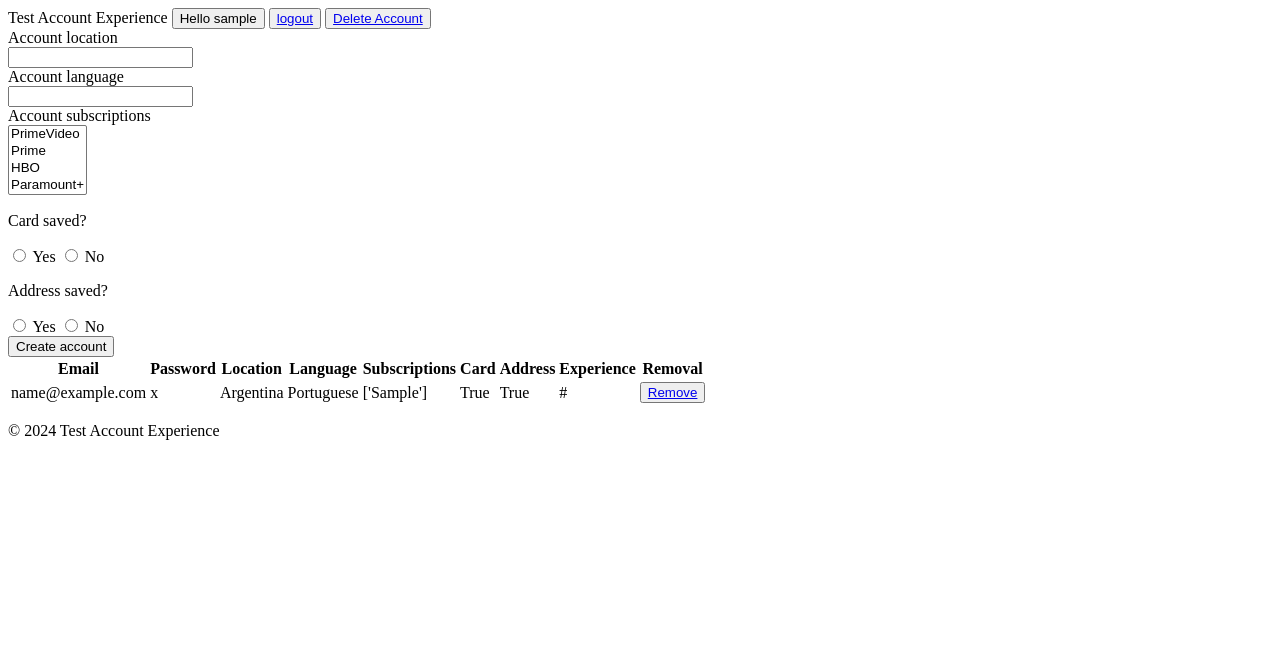
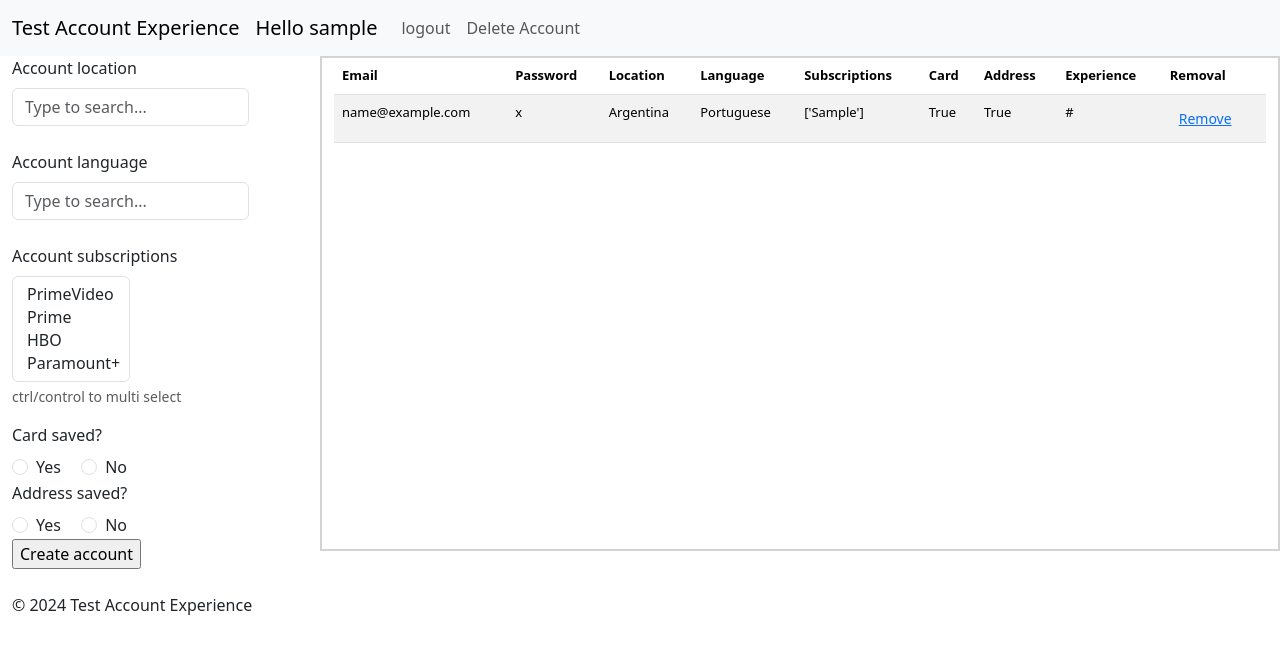
Before and after one commit to pembertonf50/QA-Assignment, a Django app: page / in a window 1280 px wide. Shown: the top 654 px of the page. Run offline with Django 5.2, Linux system fonts and the light colour scheme; a user stored in the database is signed in; tables that the repository leaves empty hold one stand-in row (values such as "Sample post"); some libraries are stand-ins or nearby versions.

Commit message:
intermediate render setup

```diff
--- a/myDjangoProject/settings.py
+++ b/myDjangoProject/settings.py
@@ -38,6 +38,7 @@ INSTALLED_APPS = [
     'django.contrib.messages',
     'django.contrib.staticfiles',
     # Todo: This is where new apps must be added
+    'bootstrap5',
     'testAccountExperience.apps.TestaccountexperienceConfig',
 ]
 
--- a/requirements.txt
+++ b/requirements.txt
@@ -1,3 +1,5 @@
 Django==5.1
 faker==28.4.1
 coverage==7.6.1
+django-bootstrap-v5==1.0.11
+gunicorn==23.0.0
--- /dev/null
+++ b/testAccountExperience/templates/includes/homeForm.html
@@ -0,0 +1,64 @@
+{% load bootstrap5 %}
+
+<div class="col-3">
+<form method="POST">
+{% csrf_token %}
+<label for="location" class="form-label">Account location</label>
+<input type="text" style="width: 80%" class="form-control" list="locations" id="location" name="location" placeholder="Type to search..." required>
+<datalist id="locations">
+    {% for location in locations %}
+        <option value="{{ location }}"></option>
+    {% endfor %}
+</datalist>
+<br>
+
+
+
+<label for="language" class="form-label">Account language</label>
+<input type="text" style="width: 80%" class="form-control" list="languages" id="language" name="language" placeholder="Type to search..." required>
+<datalist id="languages">
+    {% for language in languages %}
+        <option value="{{ language }}"></option>
+    {% endfor %}
+</datalist>
+<br>
+
+{% bootstrap_messages %}
+
+<label for="subscriptions" class="form-label">Account subscriptions</label>
+<select style="width: 40%" id="subscriptions" name="subscriptions" class="form-select" multiple>
+    {% for subscription in subscriptions %}
+        <option value="{{ subscription }}">{{ subscription }}</option>
+    {% endfor %}
+</select>
+<p class="form-text">ctrl/control to multi select</p>
+
+
+<p class="form-label">Card saved?</p>
+<div class="form-check form-check-inline">
+  <input class="form-check-input" type="radio" id="card saved" name="card" value="yes" required>
+  <label class="form-check-label" for="card saved">Yes</label>
+</div>
+<div class="form-check form-check-inline">
+  <input class="form-check-input" type="radio" id="card not saved" name="card"  value="no" required>
+  <label class="form-check-label" for="card not saved">No</label>
+</div>
+<br>
+
+<p class="form-label">Address saved?</p>
+<div class="form-check form-check-inline">
+  <input class="form-check-input" type="radio" id="address saved" name="address" value="yes" required>
+  <label class="form-check-label" for="address saved">Yes</label>
+</div>
+<div class="form-check form-check-inline">
+  <input class="form-check-input" type="radio" id="address not saved" name="address" value="no" required>
+  <label class="form-check-label" for="address not saved">No</label>
+</div>
+<br>
+{% if loggedIn %}
+        <input type="submit" value="Create account">
+        {% else %}
+            <a href="{% url 'login' %}">Login to create forms</a>
+        {% endif %}
+</form>
+</div>
--- /dev/null
+++ b/testAccountExperience/templates/includes/homeNavbar.html
@@ -0,0 +1,33 @@
+<nav class="navbar navbar-expand-lg bg-body-tertiary">
+  <div class="container-fluid">
+    <span class="navbar-brand">Test Account Experience</span>
+    {% if loggedIn %}
+    	<span class="navbar-brand">Hello {{ userEmail }}</span>
+    {% endif %}
+    <div class="collapse navbar-collapse" id="navbarNav">
+      <ul class="navbar-nav">
+        {% if loggedIn %}
+        <li class="nav-item">
+          <a class="nav-link" href="{% url 'logout' %}">logout</a>
+        </li>
+        <li class="nav-item">
+          <a class="nav-link" href="{% url 'deleteAccount' %}">Delete Account</a>
+        </li>
+        {% else %}
+        <li class="nav-item">
+          <a class="nav-link" href="{% url 'login' %}">login/signup</a>
+        </li>
+        {% endif %}
+      </ul>
+    </div>
+  </div>
+</nav>
+
+<!--
+{% if loggedIn %}
+        <button>Hello {{ userEmail }}</button>
+        <a href="{% url 'logout' %}" class="btn btn-primary">logout</a>
+        <a href="{% url 'deleteAccount' %}" class="btn btn-primary">Delete Account</a>
+    {% else %}
+    <a href="{% url 'login' %}" class="btn btn-primary">login/signup</a>
+    {% endif %} -->
--- /dev/null
+++ b/testAccountExperience/templates/includes/navbar.html
@@ -0,0 +1,5 @@
+<nav class="navbar bg-body-tertiary">
+  <div class="container-fluid">
+    <a class="navbar-brand" href="{% url 'home' %}">Test Account Experience</a>
+  </div>
+</nav>
--- /dev/null
+++ b/testAccountExperience/templates/includes/table.html
@@ -0,0 +1,40 @@
+
+
+<div class="col-9" style="max-height: 495px; overflow-y: auto; border: 2px solid lightgray;">
+
+    <table class="table table-striped" style="font-size: small" >
+    <thead>
+    <tr>
+        <th>Email</th>
+        <th>Password</th>
+        <th>Location</th>
+        <th>Language</th>
+        <th>Subscriptions</th>
+        <th>Card</th>
+        <th>Address</th>
+        <th>Experience</th>
+        <th>Removal</th>
+    </tr>
+    </thead>
+    <tbody>
+
+        {% for account in accounts %}
+            <tr>
+            <td>{{ account.email }}</td>
+            <td>{{ account.password }}</td>
+            <td>{{ account.location|title }}</td>
+            <td>{{ account.language|title }}</td>
+            <td>{{ account.subscriptions }}</td>
+            <td>{{ account.cardSaved }}</td>
+            <td>{{ account.addressSaved }}</td>
+            <td>{{ account.experienceLink }}</td>
+            {% if account.password == "123456" %}
+                <td><button class="btn btn-link btn-sm" disabled>Remove</button></td>
+            {% else %}
+                <td><a href="{% url 'deleteTestAccount' account.email %}" class="btn btn-link btn-sm">Remove</a></td>
+            {% endif %}
+            </tr>
+        {% endfor %}
+    </tbody>
+    </table>
+</div>
--- a/testAccountExperience/templates/testAccountExperience/base.html
+++ b/testAccountExperience/templates/testAccountExperience/base.html
@@ -1,31 +1,32 @@
+{% load bootstrap5 %}
+
 <!DOCTYPE html>
 <html lang="en">
     <head>
         <meta charset="UTF-8">
         <title>{% block title %}{% endblock %}</title>
         {% block styles %}
-        <!-- Default styles can go here -->
-        <!-- Todo: Add base styles here -->
-        <!-- <link rel="stylesheet" href=""> -->
+        <!-- Todo: Default styles can go here -->
+        {% bootstrap_css %}
         {% endblock %}
     </head>
     <body>
         <header>
-            {% block header %}{% endblock %}
+        {% block header %}{% endblock %}
         </header>
         <main>
-            {% block content %}{% endblock %}
+        {% block content %}{% endblock %}
         </main>
         <footer>
-            {% block footer %}
-            <!-- Default footer content -->
-            <p>&copy; 2024 Test Account Experience</p>
-            {% endblock %}
+        {% block footer %}
+            <!-- Todo: Default footer content -->
+            <br>
+            <p class="container-fluid">&copy; 2024 Test Account Experience</p>
+        {% endblock %}
         </footer>
         {% block scripts %}
-        <!-- Default scripts can go here -->
-        <!-- Todo: Add base javascript here -->
-        <!-- <script src=""></script> -->
+        <!-- Todo: Default javascript can go here -->
+        {% bootstrap_javascript %}
         {% endblock %}
     </body>
 </html>
--- a/testAccountExperience/templates/testAccountExperience/homePage.html
+++ b/testAccountExperience/templates/testAccountExperience/homePage.html
@@ -5,100 +5,29 @@ home page
 {% endblock %}
 
 {% block header %}
-    <span>Test Account Experience</span>
-    {% if loggedIn %}
-        <button>Hello {{ userEmail }}</button>
-        <button><a href="{% url 'logout' %}">logout</a></button>
-        <button><a href="{% url 'deleteAccount' %}">Delete Account</a></button>
-    {% else %}
-    <button><a href="{% url 'login' %}">login/signup</a></button>
-    {% endif %}
+    {% include "includes/homeNavbar.html" %}
 {% endblock %}
 
 {% block content %}
-    <form method="POST">
-        {% csrf_token %}
-        <label for="location">Account location</label>
-        <br>
-        <input type="text" list="locations" id="location" name="location" required>
-        <br>
+<div class="container-fluid">
+<div class="row">
+{% include "includes/homeForm.html" %}
+{#<div class="col-2">#}
+{#    <form method="POST">#}
+{#        {% csrf_token %}#}
+{#        {% include "includes/homeForm.html" %}#}
+{##}
+{##}
+{#        {% if loggedIn %}#}
+{#        <input type="submit" value="Create account">#}
+{#        {% else %}#}
+{#            <a href="{% url 'login' %}">Login to create forms</a>#}
+{#        {% endif %}#}
+{##}
+{#    </form>#}
+{#</div>#}
 
-        <datalist id="locations">
-            {% for location in locations %}
-                <option value="{{ location }}"></option>
-            {% endfor %}
-        </datalist>
-
-        <label for="language">Account language</label>
-        <br>
-        <input type="text" list="languages" id="language" name="language" required>
-        <br>
-
-        <datalist id="languages">
-            {% for language in languages %}
-                <option value="{{ language }}"></option>
-            {% endfor %}
-        </datalist>
-
-        <label for="subscriptions">Account subscriptions</label>
-        <br>
-
-        <select id="subscriptions" name="subscriptions" multiple>
-            {% for subscription in subscriptions %}
-                <option value="{{ subscription }}">{{ subscription }}</option>
-            {% endfor %}
-        </select>
-
-
-        <p>Card saved?</p>
-        <input type="radio" id="card saved" name="card" value="yes" required>
-        <label for="card saved">Yes</label>
-        <input type="radio" id="card not saved" name="card" value="no" required>
-        <label for="card not saved">No</label>
-
-        <p>Address saved?</p>
-        <input type="radio" id="address saved" name="address" value="yes" required>
-        <label for="address saved">Yes</label>
-        <input type="radio" id="address not saved" name="address" value="no" required>
-        <label for="address not saved">No</label>
-        <br>
-        {% if loggedIn %}
-        <input type="submit" value="Create account">
-        {% else %}
-            <button><a href="{% url 'login' %}">Login to create forms</a></button>
-        {% endif %}
-
-    </form>
-
-    <table>
-    <tr>
-        <th>Email</th>
-        <th>Password</th>
-        <th>Location</th>
-        <th>Language</th>
-        <th>Subscriptions</th>
-        <th>Card</th>
-        <th>Address</th>
-        <th>Experience</th>
-        <th>Removal</th>
-    </tr>
-
-        {% for account in accounts %}
-            <tr>
-            <td>{{ account.email }}</td>
-            <td>{{ account.password }}</td>
-            <td>{{ account.location|title }}</td>
-            <td>{{ account.language|title }}</td>
-            <td>{{ account.subscriptions }}</td>
-            <td>{{ account.cardSaved }}</td>
-            <td>{{ account.addressSaved }}</td>
-            <td>{{ account.experienceLink }}</td>
-            {% if account.password == "123456" %}
-                <td><button>Remove</button></td>
-            {% else %}
-                 <td><button><a href="{% url 'deleteTestAccount' account.email %}">Remove</a></button></td>
-            {% endif %}
-            </tr>
-        {% endfor %}
-    </table>
+{% include "includes/table.html" %}
+</div>
+    </div>
 {% endblock %}
--- a/testAccountExperience/templates/testAccountExperience/logIn.html
+++ b/testAccountExperience/templates/testAccountExperience/logIn.html
@@ -1,6 +1,8 @@
 {% extends "testAccountExperience/logIn_signUp_base.html" %}
+{% load bootstrap5 %}
 
 {% block title %}login page{% endblock %}
 {% block formTitle %}Login to{% endblock %}
+{% block errorMessage %}{% bootstrap_messages %}{% endblock %}
 {% block continueText %}Login{% endblock %}
-{% block outsideFormLink %}<a href="{% url 'signup' %}">Signup</a>{% endblock %}
+{% block outsideFormLink %}<a class="container-fluid" href="{% url 'signup' %}">Signup</a>{% endblock %}
--- a/testAccountExperience/templates/testAccountExperience/signUp.html
+++ b/testAccountExperience/templates/testAccountExperience/signUp.html
@@ -1,6 +1,8 @@
 {% extends "testAccountExperience/logIn_signUp_base.html" %}
+{% load bootstrap5 %}
 
 {% block title %}signup page{% endblock %}
 {% block formTitle %}Signup to{% endblock %}
+{% block errorMessage %}{% bootstrap_messages %}{% endblock %}
 {% block continueText %}Signup{% endblock %}
-{% block outsideFormLink %}<a href="{% url 'login' %}">Login</a>{% endblock %}
+{% block outsideFormLink %}<a class="container-fluid" href="{% url 'login' %}">Login</a>{% endblock %}
--- a/testAccountExperience/views.py
+++ b/testAccountExperience/views.py
@@ -1,4 +1,5 @@
 from django.contrib.auth import authenticate, login, logout
+from django.contrib import messages
 from django.db.models import Q
 from django.shortcuts import render, redirect
 from django.contrib.auth.models import User
@@ -40,7 +41,7 @@ def home(request):
       ).save()
 
     else:
-      print("need select a value from the lists") #Todo: js
+      messages.error(request, "Need to select a value from Account location and Account language")
 
     # Todo: the use of redirect stops multiple POST submission which duplicates account creation on refresh
     return redirect('home')
@@ -68,7 +69,7 @@ def logIn(request):
       login(request, user)
       return redirect("home")
     else:
-      print("The credentials entered are incorrect") # Todo: js
+      messages.error(request, "Cannot find account with these login credentials")
   return render(request, "testAccountExperience/logIn.html")
 
 def signUp(request):
@@ -80,19 +81,21 @@ def signUp(request):
     #   has valid email and passwords
     if User.objects.filter(email=email).exists():
         valid = False
-        print("email already exists") # Todo: js
+        messages.error(request, "Email already registered")
     try:
       validate_email(email)
     except ValidationError as e:
       valid = False
-      print("bad email, details:", e) # Todo: js
+      messageString = "Bad email, details: " + str(e)
+      messages.error(request, messageString)
     try:
       # Todo: validate_password() checks common passwords, similar to user properties, not completely numeric and
       #  minimum 9 characters long
       validate_password(password)
     except ValidationError as e:
       valid = False
-      print("bad password, details:", e) # Todo: js
+      messageString = "Bad password, details: " + str(e)
+      messages.error(request, messageString)
 
     if valid:
       User.objects.create_user(username=email, email=email, password=password).save()
@@ -125,5 +128,5 @@ def deleteTestAccount(request, templateEmail):
     if testAccountToDelete.exists():
       testAccountToDelete.delete()
     else:
-      print("log error for account does not exist")
+      messages.error(request, "Account not found") # Todo: this will not be displayed but admin should see
   return redirect("home")
```
Also changed, not shown: testAccountExperience/appCupboard.py (+32 -8 lines), testAccountExperience/templates/includes/deleteForm.html (added, +19 -0 lines), testAccountExperience/templates/includes/form.html (added, +8 -0 lines), testAccountExperience/templates/testAccountExperience/deleteAccount.html (+4 -6 lines), testAccountExperience/templates/testAccountExperience/logIn_signUp_base.html (+5 -21 lines).
